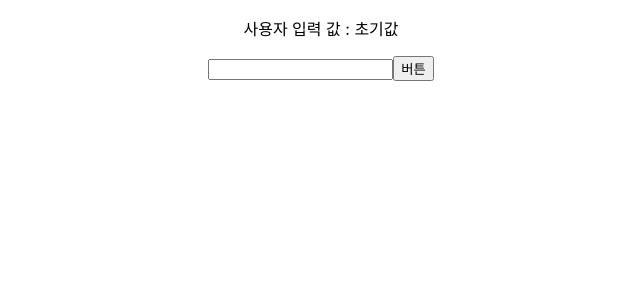
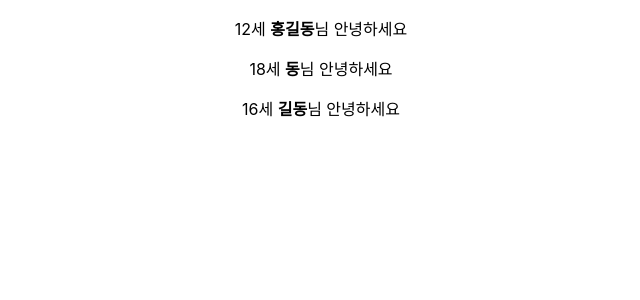
Before and after one commit to skymill2000/fintech220919, a React (Create React App) app in the folder insure/: page / in a window 1280 px wide. Shown: the top 300 px of the page, without its empty margins (319-959 px from the left). Built offline with nearby package versions, Linux system fonts and the light colour scheme.

Commit message:
리스트 데이터 표현

```diff
--- a/insure/src/App.js
+++ b/insure/src/App.js
@@ -2,11 +2,12 @@ import logo from "./logo.svg";
 import "./App.css";
 import Welcome from "./components/Welcome";
 import EventComponent from "./components/EventComponent";
+import ListComponent from "./components/ListComponent";
 
 function App() {
   return (
     <div className="App">
-      <EventComponent></EventComponent>
+      <ListComponent></ListComponent>
     </div>
   );
 }
--- /dev/null
+++ b/insure/src/components/ListComponent.js
@@ -0,0 +1,19 @@
+import React, { useState } from "react";
+import Welcome from "./Welcome";
+
+const ListComponent = () => {
+  const [users, setUsers] = useState([
+    { name: "홍길동", age: 12, height: 180 },
+    { name: "동", age: 18, height: 180 },
+    { name: "길동", age: 16, height: 180 },
+  ]);
+  return (
+    <div>
+      {users.map((user) => {
+        return <Welcome userName={user.name} age={user.age}></Welcome>;
+      })}
+    </div>
+  );
+};
+
+export default ListComponent;
```
